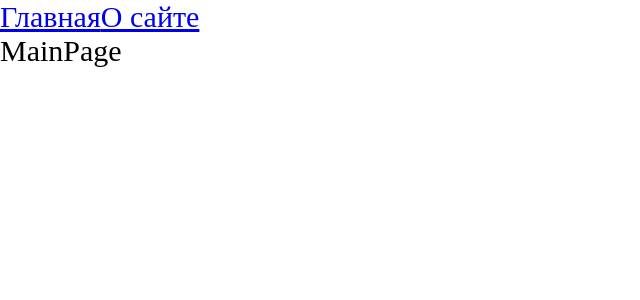
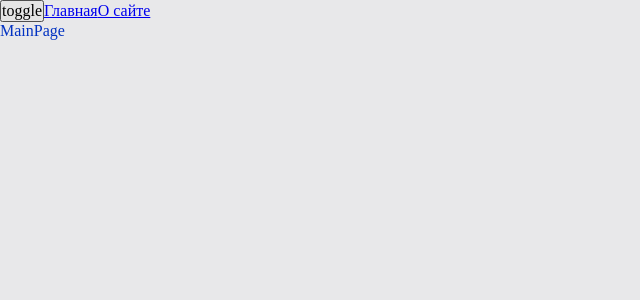
Before and after one commit to southatelove/petProject, a React app: page / in a window 1280 px wide. Shown: the top 300 px of the page, without its empty margins (0-640 px from the left). Built offline with nearby package versions, Linux system fonts and the light colour scheme.

Commit message:
update: Добавление Темной и светлой темы через контекст, а также создание кастомного хука для получения и изменения темы

```diff
--- a/src/App.tsx
+++ b/src/App.tsx
@@ -1,14 +1,18 @@
 import { Link, Route, Routes } from "react-router-dom";
 
-import "./index.scss";
+import "./styles/index.scss";
 
-import { AboutPageAsync } from "./Pages/AboutPage/AboutPage.async";
-import { MainPageAsync } from "./Pages/MainPage/MainPage.async";
-import { Suspense } from "react";
+import { AboutPageAsync } from "./pages/AboutPage/AboutPage.async";
+import { MainPageAsync } from "./pages/MainPage/MainPage.async";
+import { Suspense, useContext, useState } from "react";
+import { Theme, ThemeContext } from "./theme/ThemeContext";
+import { useTheme } from "./theme/useTheme";
 
 export default function App() {
+  const { theme, toggleTheme } = useTheme();
   return (
-    <div className="app">
+    <div className={`app ${theme}`}>
+      <button onClick={toggleTheme}>toggle</button>
       <Link to={"/"}>Главная</Link>
       <Link to={"/about"}>О сайте</Link>
 
--- a/src/index.scss
+++ /dev/null
@@ -1,9 +0,0 @@
-* {
-    margin: 0;
-    padding: 0;
-    box-sizing: border-box;
-}
-
-.app {
-    font-size:30px
-}
--- a/src/index.tsx
+++ b/src/index.tsx
@@ -1,10 +1,13 @@
 import { render } from "react-dom";
 import App from "./App";
 import { BrowserRouter } from "react-router-dom";
+import ThemeProvider from "./theme/ThemeProvider";
 
 render(
   <BrowserRouter>
-    <App />
+    <ThemeProvider>
+      <App />
+    </ThemeProvider>
   </BrowserRouter>,
 
   document.getElementById("root")
--- /dev/null
+++ b/src/styles/index.scss
@@ -0,0 +1,13 @@
+@import "reset";
+@import "variables/global";
+@import "themes/normal";
+@import "themes/dark";
+
+.app {
+    font: var(--font-m);
+
+    background: var(--bg-color);
+    color: var(--primary-color);
+
+    min-height: 100vh ;
+}
--- /dev/null
+++ b/src/styles/reset.scss
@@ -0,0 +1,14 @@
+* {
+    margin: 0;
+    padding: 0;
+    box-sizing: border-box;
+}
+
+input,
+button,
+textarea,
+select {
+    margin: 0;
+
+    font: inherit;
+}
--- /dev/null
+++ b/src/styles/themes/dark.scss
@@ -0,0 +1,6 @@
+.app.dark {
+    --bg-color: #090949;
+
+    --primary-color: #049604;
+    --secondary-color: #04ff04;
+}
--- /dev/null
+++ b/src/styles/themes/normal.scss
@@ -0,0 +1,6 @@
+.app.light {
+    --bg-color: #e8e8ea;
+
+    --primary-color: #0232c2;
+    --secondary-color: #0449e0;
+}
--- /dev/null
+++ b/src/styles/variables/global.scss
@@ -0,0 +1,11 @@
+:root {
+    --font-family-main: Consolas, "Times New Roman", Serif;
+
+    --font-size-m: 16px;
+    --font-line-m: 24px;
+    --font-m: var(--font-size-m)/ var(--font-line-m) var(var(--font-family-main))
+
+    --font-size-l: 24px;
+    --font-line-l: 32px;
+    --font-l: var(--font-size-l) /var(--font-line-l) var(var(--font-family-main))
+}
--- /dev/null
+++ b/src/theme/ThemeContext.ts
@@ -0,0 +1,15 @@
+import { createContext } from "react";
+
+export enum Theme {
+  LIGHT = "light",
+  DARK = "dark",
+}
+
+export interface ThemeContextProps {
+  theme?: Theme;
+  setTheme?: (theme: Theme) => void;
+}
+
+export const ThemeContext = createContext<ThemeContextProps>({});
+
+export const LOCAL_STORAGE_THEME_KEY = "theme";
--- /dev/null
+++ b/src/theme/ThemeProvider.tsx
@@ -0,0 +1,27 @@
+import { ReactNode, useMemo, useState } from "react";
+import { LOCAL_STORAGE_THEME_KEY, Theme, ThemeContext } from "./ThemeContext";
+
+const defaultTheme =
+  (localStorage.getItem(LOCAL_STORAGE_THEME_KEY) as Theme) || Theme.LIGHT;
+
+const ThemeProvider: React.FC<{ children: React.ReactNode }> = ({
+  children,
+}) => {
+  const [theme, setTheme] = useState<Theme>(defaultTheme);
+
+  const defaultProps = useMemo(
+    () => ({
+      theme: theme,
+      setTheme: setTheme,
+    }),
+    [theme]
+  );
+
+  return (
+    <ThemeContext.Provider value={defaultProps}>
+      {children}
+    </ThemeContext.Provider>
+  );
+};
+
+export default ThemeProvider;
--- /dev/null
+++ b/src/theme/useTheme.ts
@@ -0,0 +1,22 @@
+import { useContext } from "react";
+import { LOCAL_STORAGE_THEME_KEY, Theme, ThemeContext } from "./ThemeContext";
+
+interface useThemeResult {
+  toggleTheme: () => void;
+  theme: Theme;
+}
+
+export function useTheme(): useThemeResult {
+  const { theme, setTheme } = useContext(ThemeContext);
+
+  const toggleTheme = () => {
+    const newTheme = theme === Theme.DARK ? Theme.LIGHT : Theme.DARK;
+    setTheme(newTheme);
+    localStorage.setItem(LOCAL_STORAGE_THEME_KEY, newTheme);
+  };
+
+  return {
+    theme,
+    toggleTheme,
+  };
+}
```
